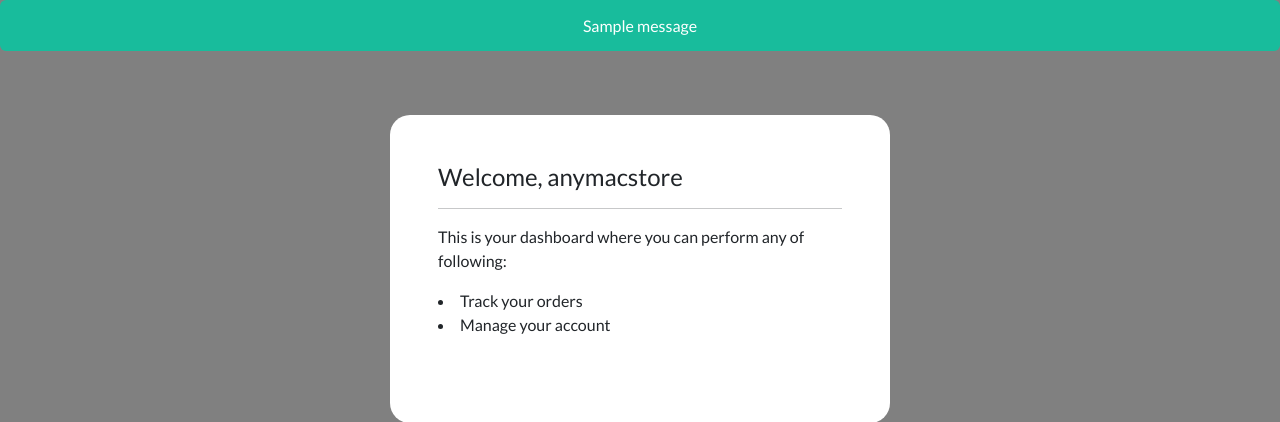
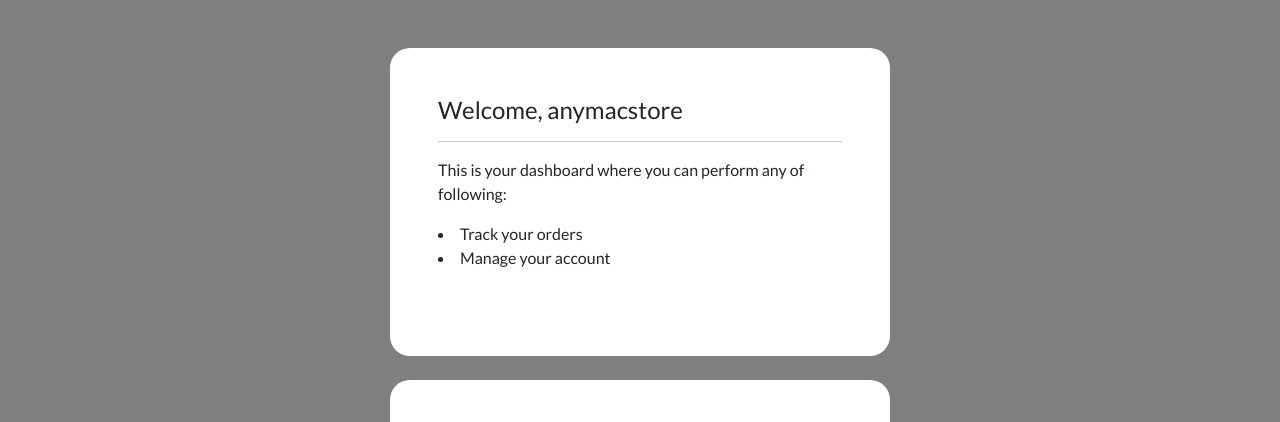
Before and after one commit to IvanSerbeniuk/Django, a Django app: page /account/dashboard in a window 1280 px wide. Shown: the part 72-494 px from the top of the page. Run offline with Django 4.2, Linux system fonts and the light colour scheme; a user stored in the database is signed in; data comes from the database, SQL or seed files in the repository; both versions use the stored data as it was after the commit; one stand-in notice (Sample message) is shown; some libraries are stand-ins or nearby versions.

Commit message:
86 Timer in user message

```diff
--- /dev/null
+++ b/static/js/app.js
@@ -0,0 +1,10 @@
+
+var message_timeout = document.getElementById("message-timer");
+
+
+setTimeout(function()
+{
+
+    message_timeout.style.display = "none";
+
+}, 2500);
--- a/store/templates/store/base.html
+++ b/store/templates/store/base.html
@@ -195,19 +195,19 @@
 
         {% if message.level == DEFAULT_MESSAGE_LEVELS.SUCCESS %}
 
-            <h6 class="alert alert-success text-center"> {{message}} </h6>
+            <h6 id="message-timer" class="alert alert-success text-center"> {{message}} </h6>
 
         {% endif %}
 
         {% if message.level == DEFAULT_MESSAGE_LEVELS.ERROR %}
 
-            <h6 class="alert alert-danger text-center"> {{message}} </h6>
+            <h6 id="message-timer" class="alert alert-danger text-center"> {{message}} </h6>
 
         {% endif %}
 
         {% if message.level == DEFAULT_MESSAGE_LEVELS.INFO %}
 
-            <h6 class="alert alert-info text-center"> {{message}} </h6>
+            <h6 id="message-timer" class="alert alert-info text-center"> {{message}} </h6>
 
         {% endif %}
 
@@ -233,5 +233,6 @@
 
     </body>
 
+    <script src="{% static 'js/app.js' %}"> </script>
 
 </html>
```
Also changed, not shown: db.sqlite3.
